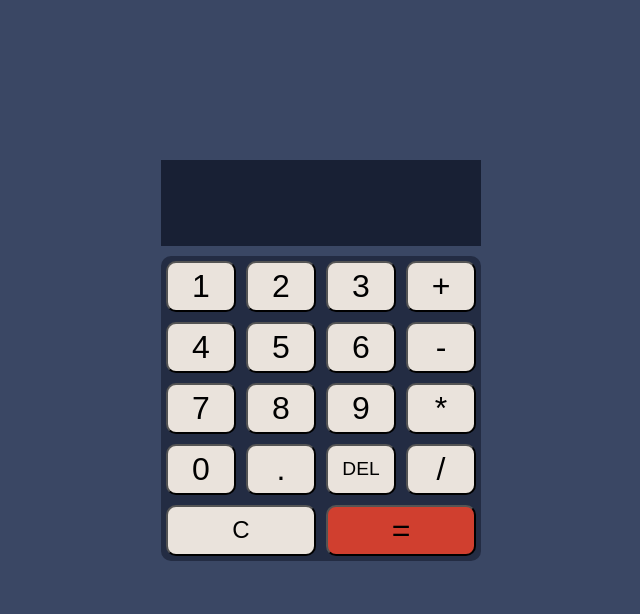
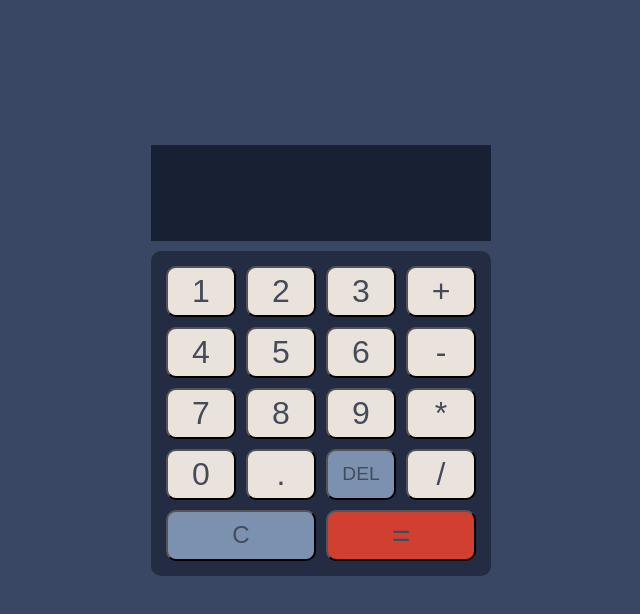
Before and after one commit to Veronica-Kodehode/Calculator-React, a React (Vite) app: page / in a window 1280 px wide. Shown: the top 614 px of the page, without its empty margins (319-959 px from the left). Built offline with nearby package versions, Linux system fonts and the light colour scheme.

Commit message:
some styling some logic

```diff
--- a/src/Calculator.jsx
+++ b/src/Calculator.jsx
@@ -11,9 +11,13 @@ function Calculator() {
       } catch (error) {
         setResult("Error");
       }
+    } else if (value === "DEL") {
+      setInput(input.slice(0, -1));
     } else if (value === "C") {
       setInput("");
       setResult("");
+    } else if (value === "." && input.includes(".")) {
+      return;
     } else {
       setInput(input + value);
     }
@@ -37,7 +41,6 @@ function Calculator() {
           8,
           9,
           "*",
-
           0,
           ".",
           "DEL",
--- a/src/index.css
+++ b/src/index.css
@@ -17,21 +17,24 @@ body {
 }
 
 .input {
+  color: hsl(0, 0%, 100%);
   font-size: 1.5rem;
   text-align: end;
   width: 100%;
-  padding: 5px;
+  padding: 10px;
   border: none;
   background-color: hsl(224, 36%, 15%);
 }
 
 .result {
+  color: hsl(0, 0%, 100%);
   background-color: hsl(224, 36%, 15%);
   height: 3rem;
   font-size: 2rem;
   text-align: end;
+  padding: 10px;
   width: 100%;
-  padding: 5px;
+
   font-weight: 600;
   margin-bottom: 10px;
 }
@@ -41,11 +44,12 @@ body {
   grid-template-columns: repeat(4, 5rem);
   border-radius: 10px;
   background-color: hsl(223, 31%, 20%);
+  padding: 10px;
 }
 
 button {
   font-size: 2rem;
-  /* border: none; */
+  color: hsl(221, 14%, 31%);
   margin: 5px;
   padding: 5px;
   border-radius: 10px;
@@ -54,11 +58,13 @@ button {
 
 button:nth-last-child(4) {
   font-size: 1.2rem;
+  background-color: rgb(123, 145, 175);
 }
 
 button:nth-last-child(2) {
   grid-column: span 2;
   font-size: 1.5rem;
+  background-color: rgb(123, 145, 175);
 }
 
 button:last-child {
@@ -67,7 +73,7 @@ button:last-child {
 }
 
 button:hover {
-  background-color: rgb(110, 124, 135);
+  background-color: rgb(144, 150, 155);
   opacity: 0.7;
 }
 
```
